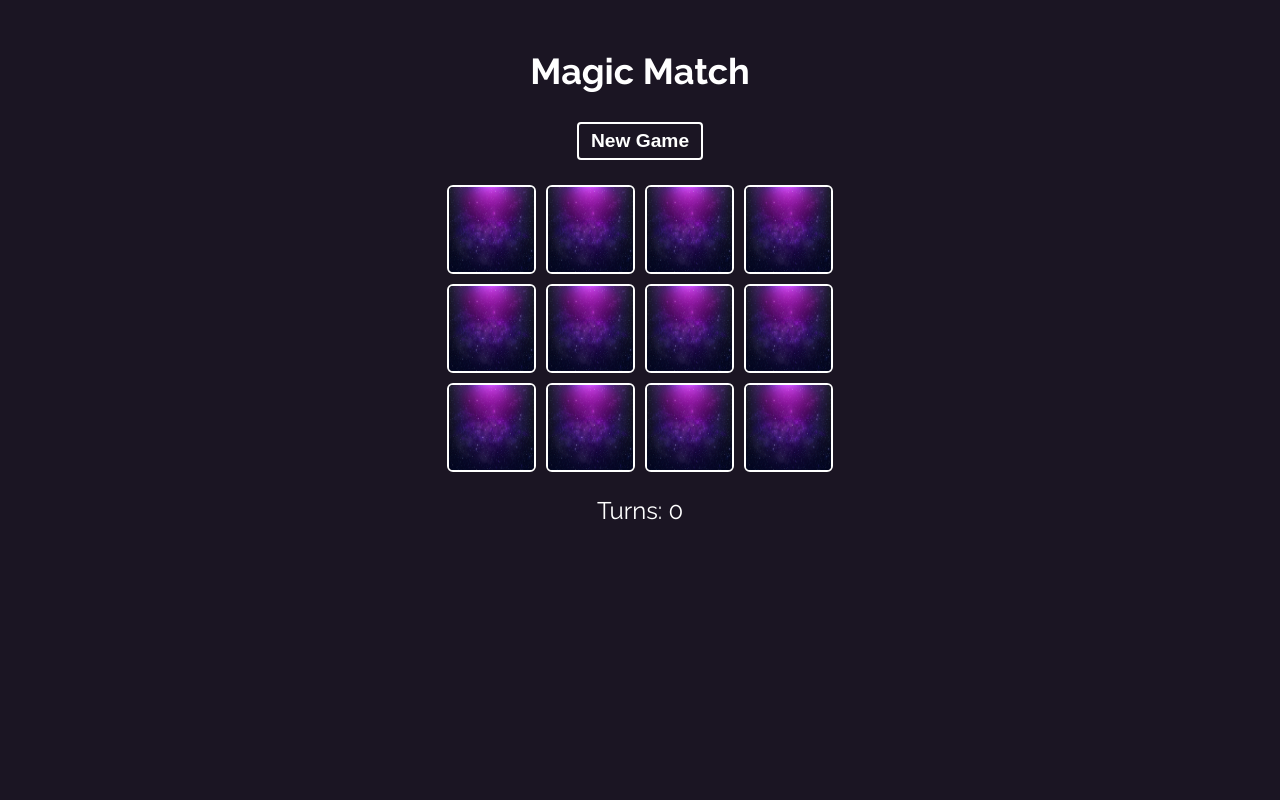
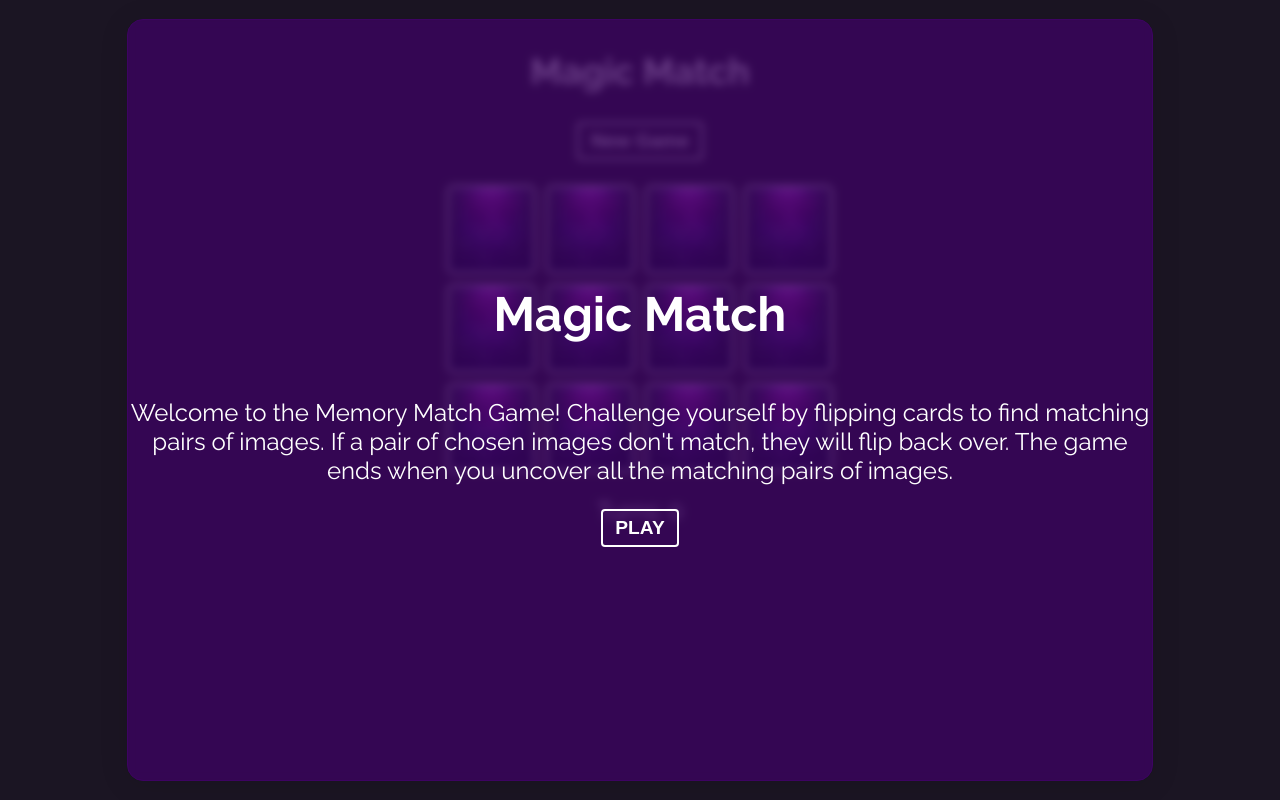
Before and after one commit to gokulnaathb3021/Memory-Game, a Next.js app: page / in a window 1280 px wide. Built offline with nearby package versions, Linux system fonts and the light colour scheme; no server answers; grey boxes are pictures that could not be loaded.

Commit message:
added about game modal

```diff
--- /dev/null
+++ b/app/components/AboutGameModal.module.css
@@ -0,0 +1,39 @@
+.aboutGame {
+  position: fixed;
+  top: 50%;
+  left: 50%;
+  transform: translate(-50%, -50%);
+  z-index: 9999;
+  width: 80%;
+  height: 95%;
+  display: flex;
+  flex-direction: column;
+  justify-content: center;
+  align-items: center;
+  color: white;
+
+  /* From https://css.glass */
+  background: rgba(61, 3, 98, 0.77);
+  border-radius: 16px;
+  box-shadow: 0 4px 30px rgba(0, 0, 0, 0.1);
+  backdrop-filter: blur(4.4px);
+  -webkit-backdrop-filter: blur(4.4px);
+  border: 1px solid rgba(61, 3, 98, 1);
+}
+
+.aboutGame button {
+  background: none;
+  border: 2px solid #fff;
+  padding: 6px 12px;
+  border-radius: 4px;
+  color: #fff;
+  font-weight: bold;
+  cursor: pointer;
+  font-size: 0.8em;
+  width: fit-content;
+}
+
+.aboutGame button:hover {
+  background: #c23866;
+  color: #fff;
+}
--- /dev/null
+++ b/app/components/AboutGameModal.tsx
@@ -0,0 +1,22 @@
+import styles from "./AboutGameModal.module.css";
+
+type AboutGameModalProps = {
+  closeModal: () => void;
+};
+
+const AboutGameModal: React.FC<AboutGameModalProps> = ({ closeModal }) => {
+  return (
+    <div className={styles.aboutGame}>
+      <h1>Magic Match</h1>
+      <p>
+        Welcome to the Memory Match Game! Challenge yourself by flipping cards
+        to find matching pairs of images. If a pair of chosen images don't
+        match, they will flip back over. The game ends when you uncover all the
+        matching pairs of images.
+      </p>
+      <button onClick={closeModal}>PLAY</button>
+    </div>
+  );
+};
+
+export default AboutGameModal;
--- a/app/page.tsx
+++ b/app/page.tsx
@@ -3,6 +3,7 @@ import { useEffect, useState } from "react";
 import styles from "./page.module.css";
 import SingleCard from "./components/SingleCard";
 import useSound from "use-sound";
+import AboutGameModal from "./components/AboutGameModal";
 
 type cardObj = {
   src: string;
@@ -27,6 +28,7 @@ export default function Home() {
   const [match] = useSound("matching.mp3");
   const [completed] = useSound("completed.mp3");
   const [matchCount, setMatchCount] = useState<number>(0);
+  const [play, setPlay] = useState<boolean>(false);
 
   // shuffle cards
   const shuffleCards = () => {
@@ -109,7 +111,14 @@ export default function Home() {
       }, 500);
   }, [matchCount]);
 
+  // close modal
+  const closeModal = () => {
+    setPlay(true);
+  };
+
   return (
+    <>
+      {!play && <AboutGameModal closeModal={closeModal} />}
       <div className={styles.app}>
         <h2>Magic Match</h2>
         <button onClick={shuffleCards}>New Game</button>
@@ -136,5 +145,6 @@ export default function Home() {
         )}
         {matchCount !== 6 && <p>Turns: {turns}</p>}
       </div>
+    </>
   );
 }
```
Lines whose indentation alone changed are shown as unchanged.
